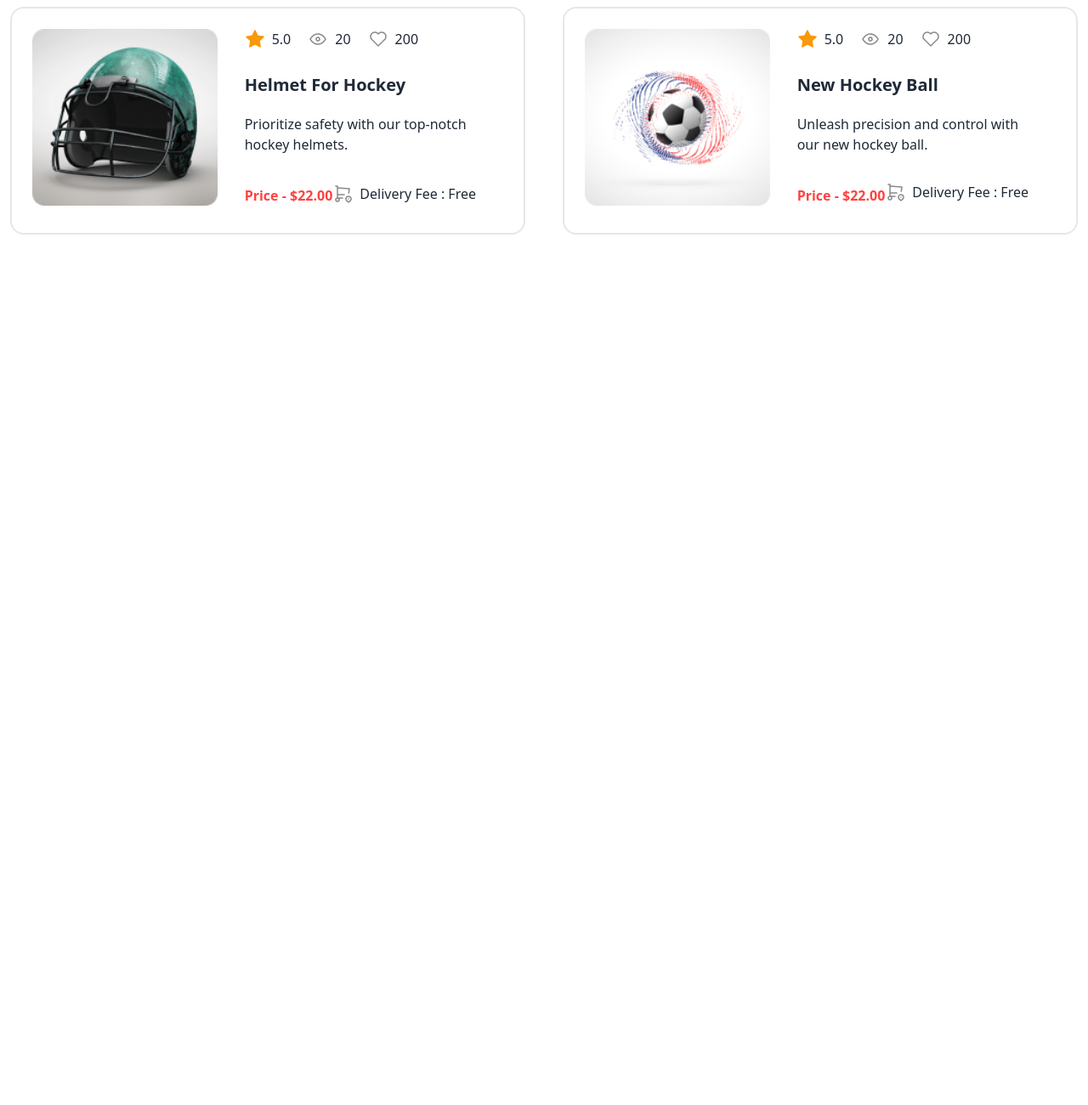
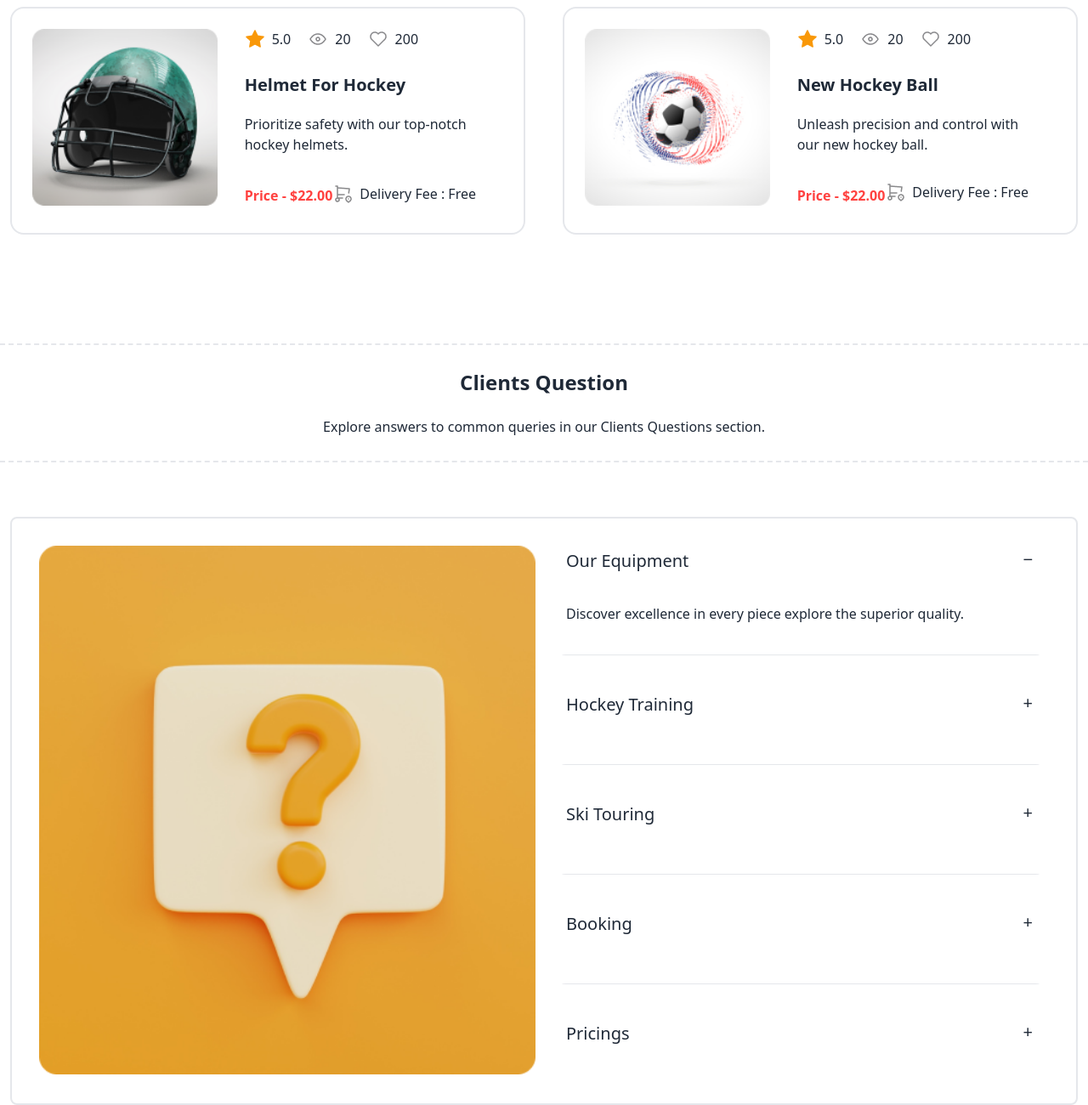
Before and after one commit to AyonJR/Final-Assignment-3, a plain HTML site: page index.html in a window 1280 px wide. Shown: the part 3350-4650 px from the top of the page at 85% size. Before the commit the page ends 3626 px from the top, so only its background shows below. Drawn offline with nearby package versions, Linux system fonts and the light colour scheme.

Commit message:
added the client question section

```diff
--- a/index.html
+++ b/index.html
@@ -459,10 +459,97 @@
     </div>
 
 </div>
+</section>
 
 
+<!-- client question section -->
+<section class="container lg:mx-auto mt-32" >
+
+    <!-- text section -->
+    <div class=" px-10 text-center border-t-2 border-dashed border-b-2 space-y-6 py-7">
+        <h2 class="text-2xl font-bold">Clients Question</h2>
+        <p>Explore answers to common queries in our Clients Questions section.</p>
+    </div>
+</section>
+
+<!-- accordion section -->
+<section class="container lg:mx-auto mt-16">
+ <!-- main flex div -->
+ <div class=" lg:flex border-2 rounded-lg gap-5 lg:p-8 p-5 mx-3 ">
+
+    <!--image div  -->
+    <div class="lg:w-1/2">
+     <img class="w-full" src="./Images/11.png" alt="">
+    </div>
+
+    <!-- accordion div -->
+
+    <div class="lg:w-1/2 lg:space-y-2 ">
+
+        <!-- first one -->
+        <div class="collapse collapse-plus bg-base-100 space-y-5 lg:-mt-8">
+            <input type="radio" name="my-accordion-3" checked="checked" />
+            <div class="collapse-title text-xl font-medium">
+                Our Equipment
+            </div>
+            <div class="collapse-content">
+              <p>Discover excellence in every piece explore the superior quality.</p>
+            </div>
+            <hr>
+          </div>
+                  <!-- second one -->
+
+          <div class="collapse collapse-plus bg-base-100 space-y-5">
+            <input type="radio" name="my-accordion-3" />
+            <div class="collapse-title text-xl font-medium">
+                Hockey Training
+            </div>
+            <div class="collapse-content">
+              <p>Transform your game with our comprehensive hockey training programs.</p>
+            </div>
+            <hr>
+          </div>
+                  <!-- third one -->
+
+          <div class="collapse collapse-plus bg-base-100 space-y-5">
+            <input type="radio" name="my-accordion-3" />
+            <div class="collapse-title text-xl font-medium">
+                Ski Touring
+            </div>
+            <div class="collapse-content">
+              <p>Experience Ski Touring with expert guidance and premium equipment.</p>
+            </div>
+            <hr>
+          </div>
 
 
+                  <!-- fourth one -->
+
+
+          <div class="collapse collapse-plus bg-base-100 space-y-5">
+            <input type="radio" name="my-accordion-3" />
+            <div class="collapse-title text-xl font-medium">
+                Booking            </div>
+            <div class="collapse-content">
+              <p>Secure your spot effortlessly by booking your training sessions with us.</p>
+            </div>
+            <hr>
+          </div>
+
+                <!-- fifth one -->
+
+
+          <div class="collapse collapse-plus bg-base-100 space-y-5">
+            <input type="radio" name="my-accordion-3" />
+            <div class="collapse-title text-xl font-medium">
+                Pricings
+            </div>
+            <div class="collapse-content">
+              <p>Explore transparent and competitive pricings for our hockey training programs.</p>
+         </div>
+      </div>
+   </div>
+ </div>
 </section>
 
 
```
